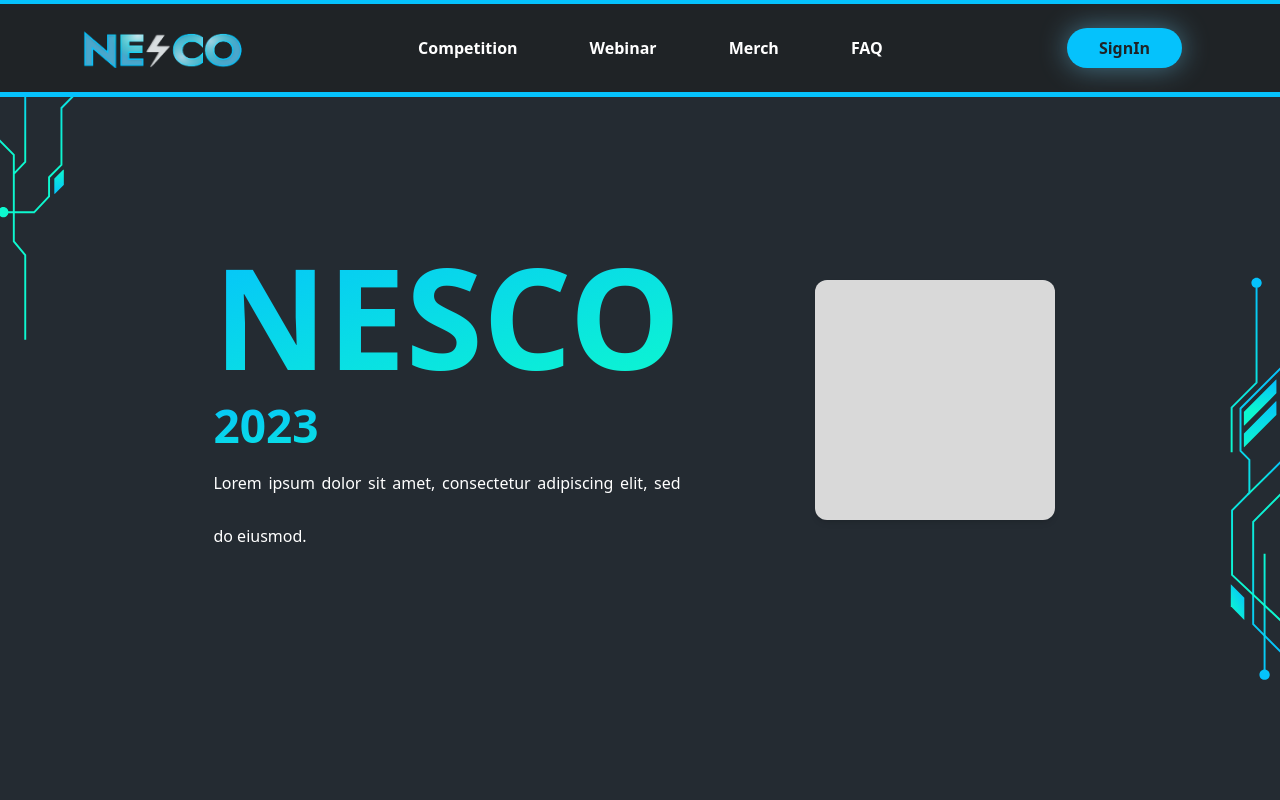
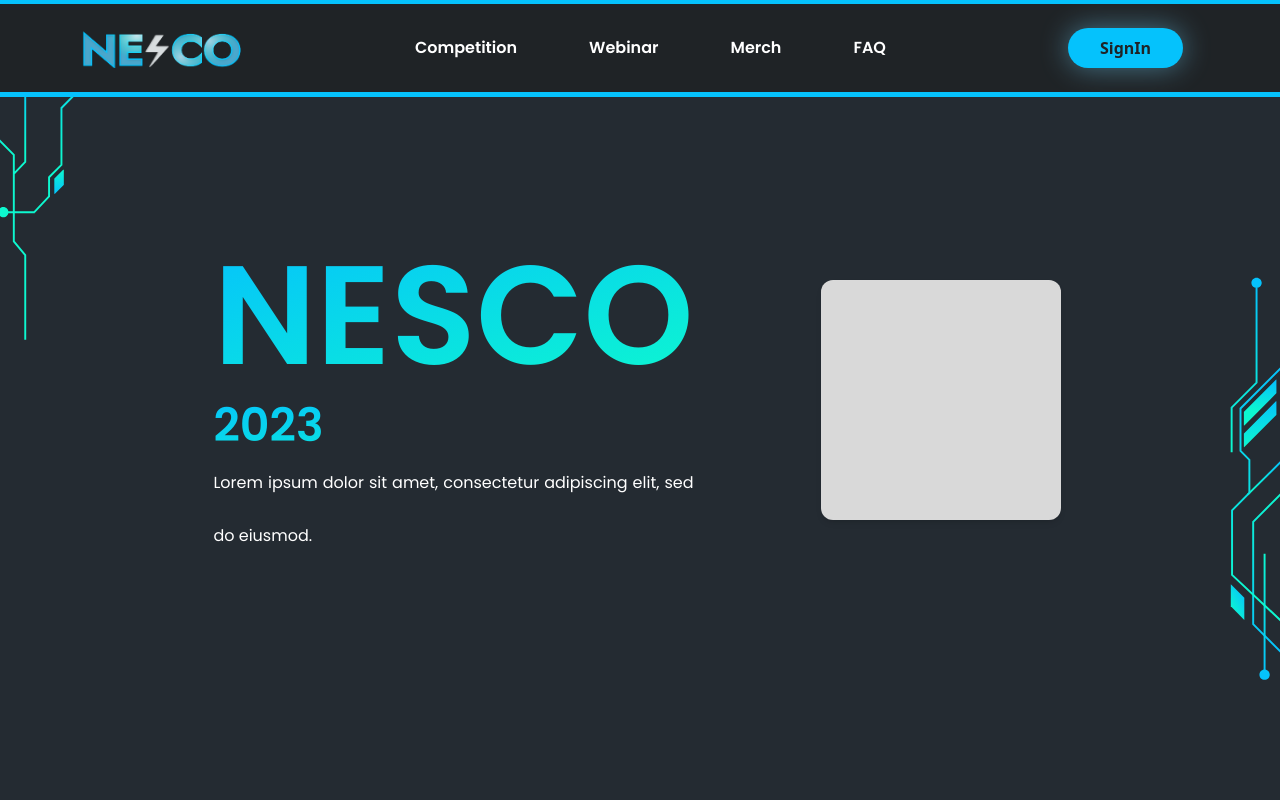
Before and after one commit to Harmerz/nescougm, a Next.js app: page / in a window 1280 px wide. Shown: the top 800 px of the page. Built offline with nearby package versions, Linux system fonts and the light colour scheme.

Commit message:
feat : added fonts

```diff
--- a/components/layout/DefaultLayout.js
+++ b/components/layout/DefaultLayout.js
@@ -7,6 +7,12 @@ export function DefaultLayout({ children, title = 'NESCO UGM' }) {
     <>
       <Head>
         <title>{title}</title>
+        <link rel="preconnect" href="https://fonts.googleapis.com" />
+        <link rel="preconnect" href="https://fonts.gstatic.com" crossOrigin />
+        <link
+          href="https://fonts.googleapis.com/css2?family=Jost:wght@400;500;700;800&family=Poppins:wght@400;600&display=swap"
+          rel="stylesheet"
+        />
       </Head>
 
       <header>
--- a/tailwind.config.js
+++ b/tailwind.config.js
@@ -1,7 +1,7 @@
 /* @type {import('tailwindcss').Config} */
 
 // eslint-disable-next-line import/no-extraneous-dependencies
-const defaultTheme = require('tailwindcss/defaultTheme')
+// const defaultTheme = require('tailwindcss/defaultTheme')
 
 module.exports = {
   content: [
@@ -22,7 +22,9 @@ module.exports = {
         'bg-02': '#242B32',
       },
       fontFamily: {
-        poppins: ['Poppins', ...defaultTheme.fontFamily.sans],
+        jost: ['Jost', 'sans-serif'],
+        poppins: ['Poppins', 'sans-serif'],
+        // poppins: ['Poppins', ...defaultTheme.fontFamily.sans],
       },
       keyframes: {
         flicker: {
```
